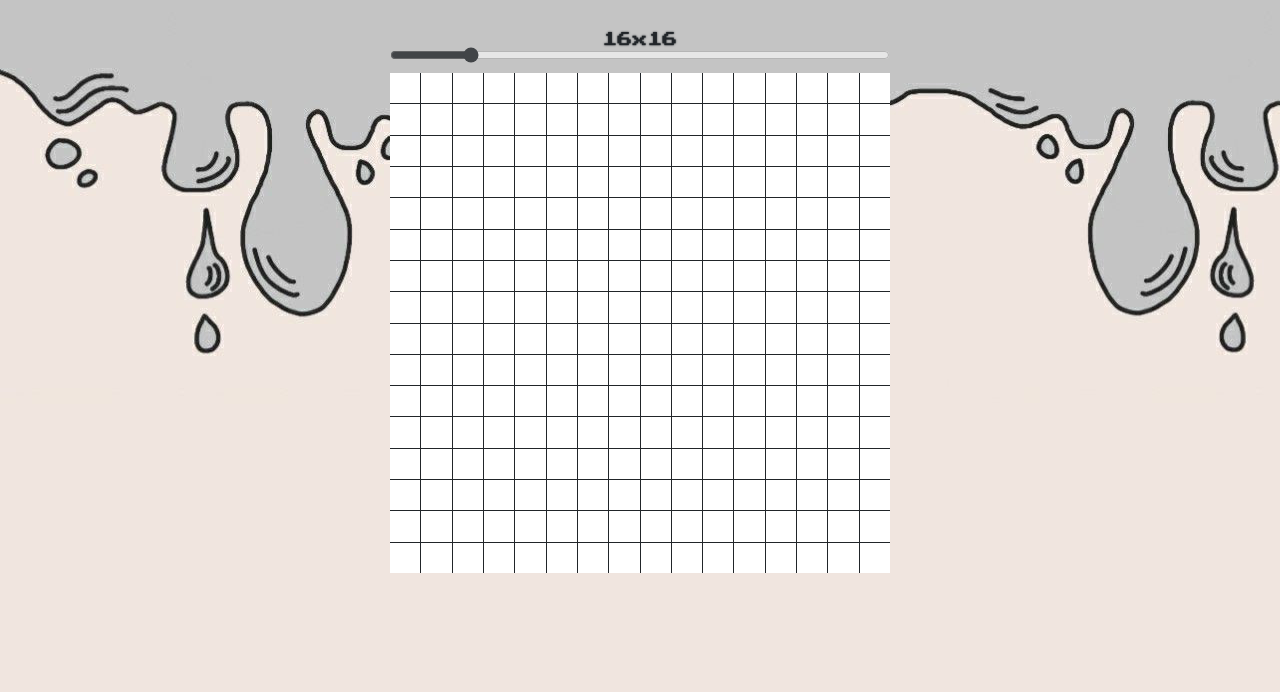
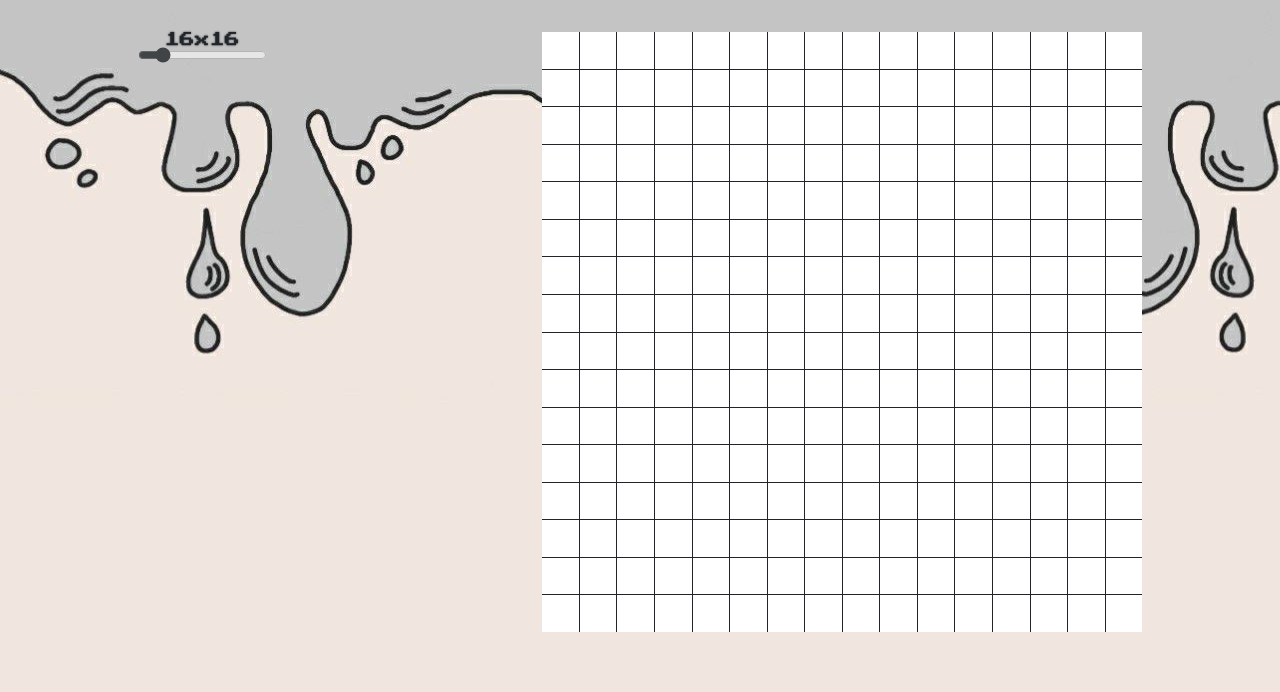
Before and after one commit to nataliewxngg/blokart, a plain HTML site: page index.html in a window 1280 px wide. Shown: the part 108-800 px from the top of the page. Drawn offline with Linux system fonts and the light colour scheme.

Commit message:
fix coloring grid

```diff
--- a/index.html
+++ b/index.html
@@ -25,12 +25,15 @@
             </a>
         </p>
 
-        <!-- range slider -->
-        <p id="slider-value"></p>
-        <input type="range" min="1" max="100" value="16" id="grid-size-slider">
+        <div id="main">
+            <div id="tools">
+                <!-- range slider -->
+                <p id="slider-value"></p>
+                <input type="range" min="1" max="100" value="16" id="grid-size-slider">
+            </div>
 
-        <!-- display grid -->
-        <div id="grid-container"></div>
-
+            <!-- display grid -->
+            <div id="grid-container"></div>
+        </div>
     </body>
 </html>
--- a/script.js
+++ b/script.js
@@ -1,3 +1,5 @@
+let mouseDown = false;
+
 // grid function
 const container = document.querySelector("#grid-container");
 
@@ -14,6 +16,18 @@ function makeGrid(wAndH) {
 }
 
 makeGrid(16);
+
+const cells = document.querySelectorAll(".cell");
+
+cells.forEach((cell) => {
+    cell.onmousedown = () => {
+        mouseDown = true;
+    }
+    while (mouseDown) {
+        cell.onmouseenter = () => cell.style.background = "#212529";
+    }
+    // fix here
+})
 
 // link hover and click
 const links = document.querySelectorAll("a");
--- a/styles.css
+++ b/styles.css
@@ -7,10 +7,7 @@
     font-family: 'Press Start 2P', cursive;
     /* background: #dee2e6; */
 
-    transition: all 0.4s;
-
     text-shadow: 0 0 2px #212529;
-
 }
 
 body {
@@ -35,13 +32,20 @@ a {
     font-size: 15px;
 }
 
+/* main */
+#main {
+    display: flex;
+    justify-content: space-around;
+}
+
 /* grid size slider */
 #slider-value {
     font-size: 15px;
 }
 
 #grid-size-slider {
-    width: 500px;
+    /* width: 250px; */
+    transition: all 0.4s;
     opacity: 0.8;
     stroke: none;
     accent-color: #212529;
@@ -56,8 +60,8 @@ a {
 #grid-container {
     display: grid;
 
-    width: 500px;
-    height: 500px;
+    width: 600px;
+    height: 600px;
 
     grid-template-rows: repeat(var(--grid-rows), 1fr);
     grid-template-columns: repeat(var(--grid-cols), 1fr);
@@ -67,9 +71,9 @@ a {
 
     grid-gap: 1px;
     background: #212529;
-
+/*
     margin-left: auto;
-    margin-right: auto;
+    margin-right: auto; */
 }
 
 .cell {
```
